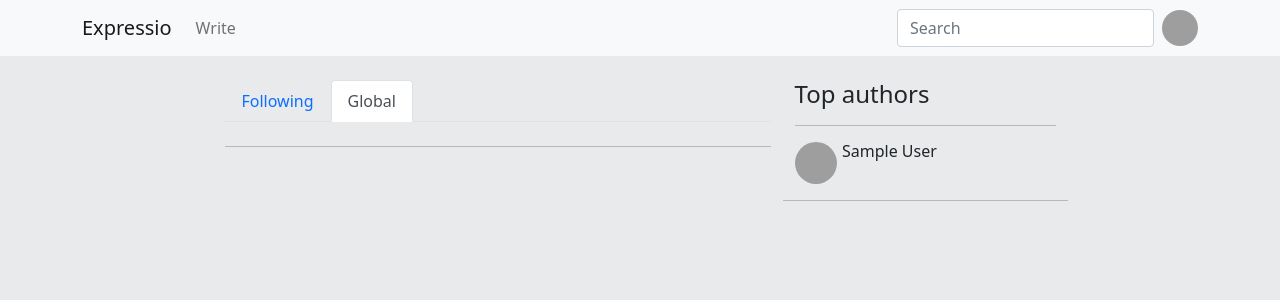
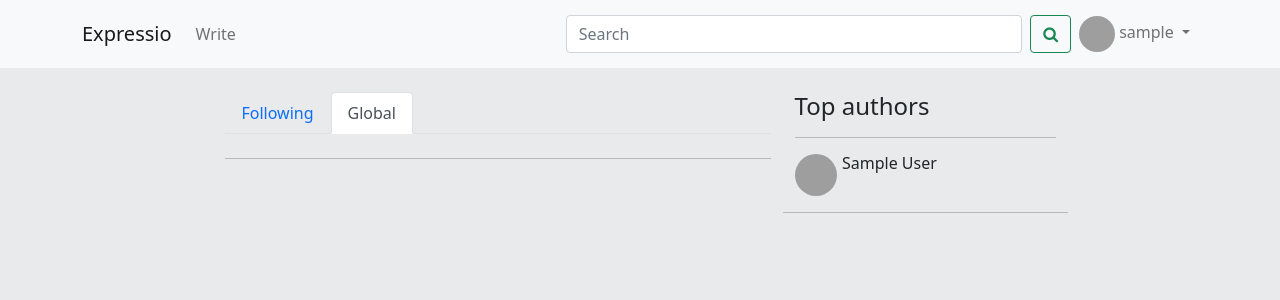
Before and after one commit to yogesh-sirsat/expressio, a Django app: page / in a window 1280 px wide. Shown: the top 300 px of the page. Run offline with Django 4.2, Linux system fonts and the light colour scheme; the visitor is signed in with stand-in values (Sample User, id 1); data comes from the database, SQL or seed files in the repository; data that the repository does not hold is empty; some libraries are stand-ins or nearby versions; grey boxes are pictures that could not be loaded.

Commit message:
Redesign navbar.
* Make navbar sticky to top.
* Mention username in profile dropdown element.
* Add search icon button for search box.
* Increase search box width size.

```diff
--- a/main/templates/base.html
+++ b/main/templates/base.html
@@ -19,7 +19,7 @@
         <title>{% block title %}Expressio{% endblock %}</title>
     </head>
 
-    <nav class="navbar navbar-expand-lg navbar-light bg-light">
+    <nav class="navbar sticky-top navbar-expand-lg navbar-light bg-light">
       <div class="container">
         <a class="navbar-brand" href="/ ">Expressio</a>
         <button class="navbar-toggler" type="button" data-bs-toggle="collapse" data-bs-target="#navbarSupportedContent" aria-controls="navbarSupportedContent" aria-expanded="false" aria-label="Toggle navigation">
@@ -40,14 +40,20 @@
                   </li>
               {% endif %}
           </ul>
-            <form class="d-flex">
+            <form class="d-flex w-50" role="search">
                 <input class="form-control me-2" type="search" placeholder="Search" aria-label="Search">
+                <button class="btn btn-outline-success" type="submit"><i class="fa fa-search"></i></button>
             </form>
           {% if user.is_authenticated %}
-                <div class="nav-item dropdown">
-                    <img class="rounded-circle dropdown-toggle" alt="user-profile" src="/media/{{ user.profile.avatar }}" height="36" width="36"
-                         data-holder-rendered="true" id="dropdownMenu" data-bs-toggle="dropdown" aria-expanded="false">
-                    <ul class="dropdown-menu" aria-labelledby="dropdownMenu">
+          <ul class="navbar-nav">
+            <li class="nav-item dropdown">
+              <a class="nav-link dropdown-toggle"  href="#" role="button" data-bs-toggle="dropdown" aria-expanded="false">
+                <img class="rounded-circle" alt="user-profile" src="/media/{{ user.profile.avatar }}" height="36" width="36"
+                data-holder-rendered="true">
+                {{ user.username }}
+              </a>
+
+              <ul class="dropdown-menu">
                 <li><a class="dropdown-item" href="/{{ user.username }}/profile">Edit Profile</a></li>
                 <li><a class="dropdown-item" href="/{{ user.username }}">Profile View</a></li>
                 <li><a class="dropdown-item" href="/{{user.username}}/profile/starred-posts">Starred Posts</a></li>
@@ -55,7 +61,8 @@
                 <div class="dropdown-divider"></div>
                 <li><a class="dropdown-item" href="/logout?next={{request.path}}">Log Out</a></li>
               </ul>
-                </div>
+            </li>
+          </ul>
             {% endif %}
         </div>
       </div>
```
Lines whose indentation alone changed are shown as unchanged.
